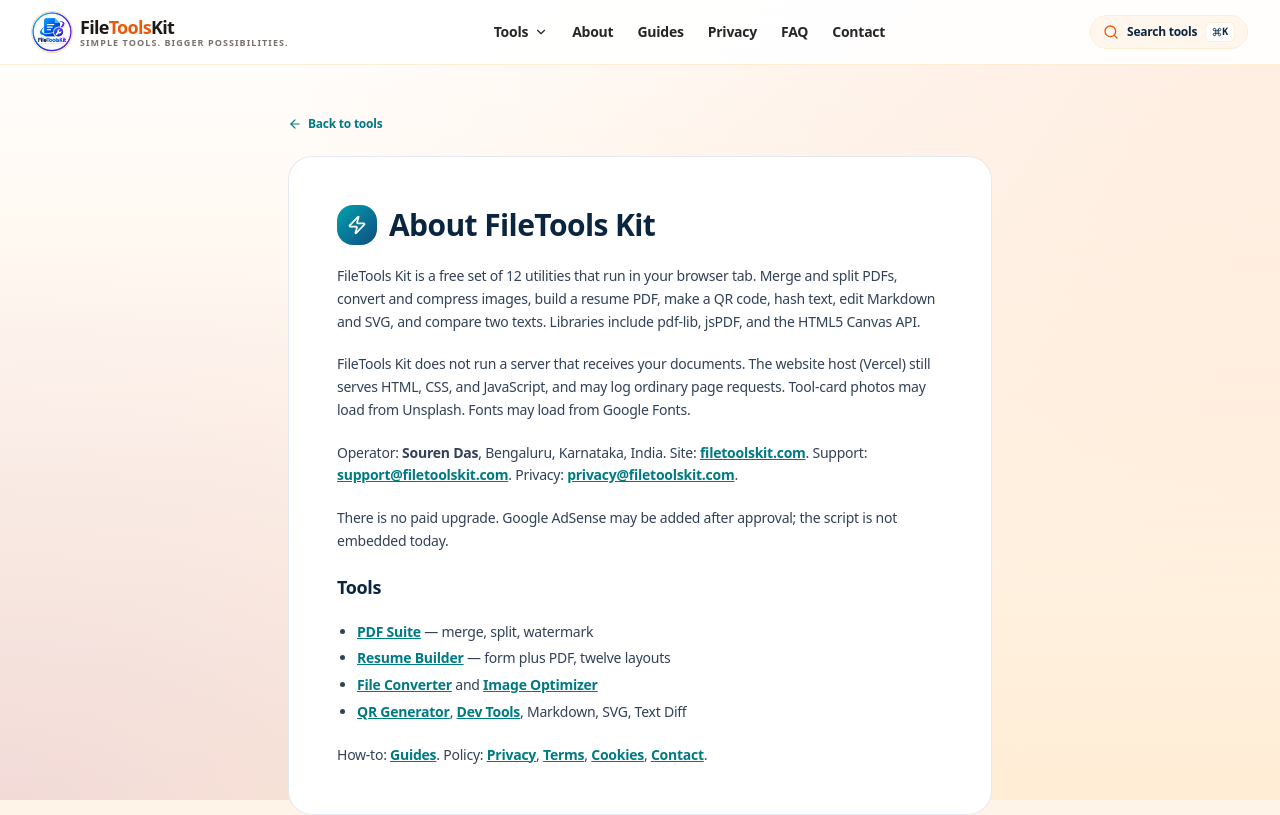
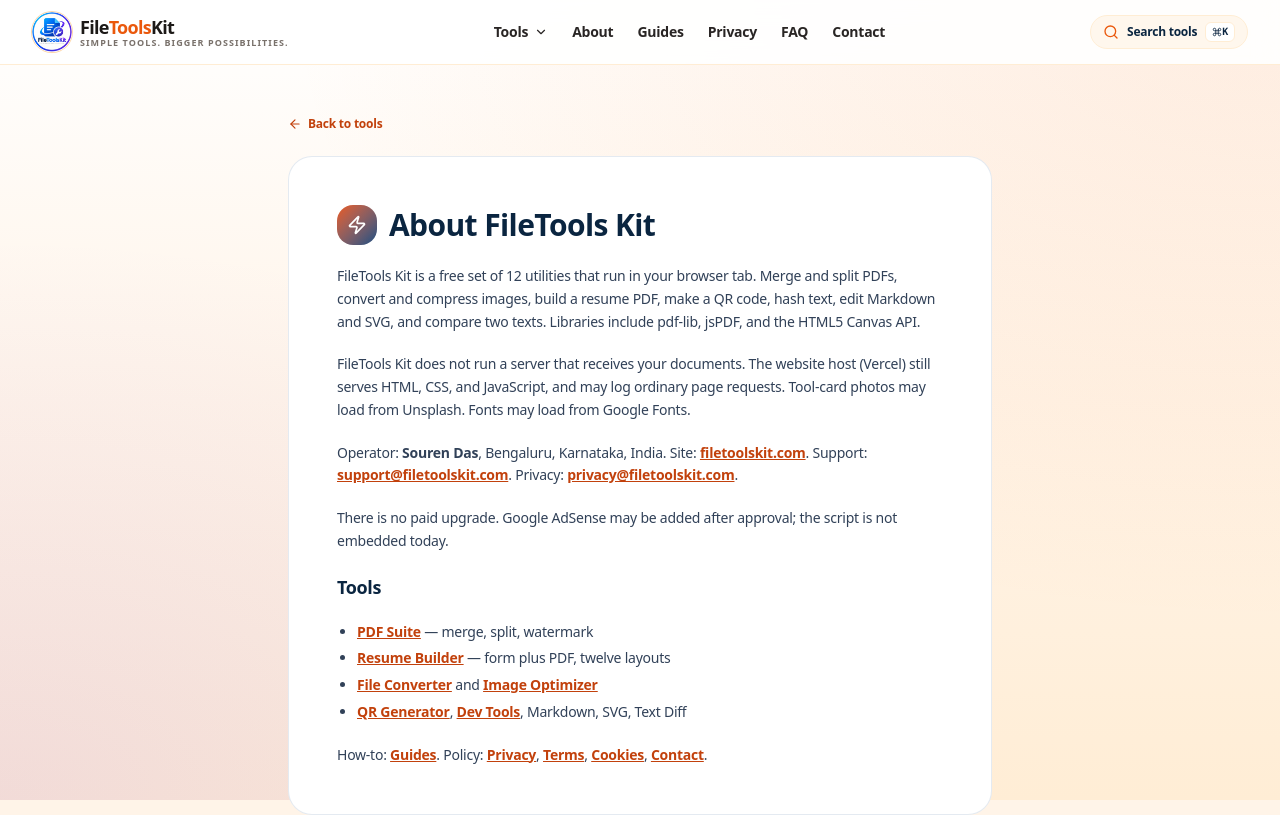
Before and after one commit to Sourendas/OmniCraft-Studio, a React (Vite) app: page /about in a window 1280 px wide. Shown: the top 815 px of the page. Built offline with nearby package versions, Linux system fonts and the light colour scheme.

Commit message:
Citrus theme on 404, About, Guides, and A/B debug panel

```diff
--- a/src/experiments/AbDebugPanel.tsx
+++ b/src/experiments/AbDebugPanel.tsx
@@ -23,14 +23,14 @@ export const AbDebugPanel: React.FC = () => {
       <p className="font-mono text-slate-500 break-all mb-2">visitor {getVisitorId()}</p>
       <ul className="space-y-2 mb-3">
         {Object.values(EXPERIMENTS).map((exp) => (
-          <li key={exp.id} className="rounded-xl bg-[#F4F8FA] p-2">
+          <li key={exp.id} className="rounded-xl bg-[#FFF7ED] p-2">
             <div className="font-black text-[#0A2540]">{exp.id}</div>
             <div>{exp.enabled ? 'on' : 'off'} · {assignments[exp.id]?.variant ?? 'unassigned'} ({assignments[exp.id]?.source ?? '—'})</div>
           </li>
         ))}
       </ul>
       <pre className="bg-slate-50 border border-slate-200 rounded-xl p-2 overflow-auto text-[10px]">{JSON.stringify(summary, null, 2)}</pre>
-      <button type="button" onClick={() => { clearAbState(); window.location.reload(); }} className="mt-2 text-[#007A82] font-bold">Reset assignment</button>
+      <button type="button" onClick={() => { clearAbState(); window.location.reload(); }} className="mt-2 text-[#C2410C] font-bold">Reset assignment</button>
     </div>
   );
 };
--- a/src/pages/About.tsx
+++ b/src/pages/About.tsx
@@ -5,28 +5,28 @@ import { ArrowLeft, Zap } from 'lucide-react';
 export const AboutPage: React.FC = () => {
   return (
     <div className="relative z-10 max-w-3xl mx-auto px-4 sm:px-6 lg:px-8 py-12">
-      <Link to="/" className="inline-flex items-center gap-1.5 text-xs font-black text-[#007A82] hover:text-[#00A3AD] mb-6">
+      <Link to="/" className="inline-flex items-center gap-1.5 text-xs font-black text-[#C2410C] hover:text-[#EA580C] mb-6">
         <ArrowLeft className="w-3.5 h-3.5" /> Back to tools
       </Link>
       <div className="rounded-3xl bg-white border border-slate-200/90 p-8 sm:p-12 space-y-5 text-slate-700 text-sm leading-relaxed">
         <div className="flex items-center gap-3">
-          <div className="w-10 h-10 rounded-2xl bg-gradient-to-br from-[#00A3AD] to-[#0F4C81] flex items-center justify-center">
+          <div className="w-10 h-10 rounded-2xl bg-gradient-to-br from-[#EA580C] to-[#0F4C81] flex items-center justify-center">
             <Zap className="w-5 h-5 text-white" />
           </div>
           <h1 className="text-2xl sm:text-3xl font-black text-[#0A2540]">About FileTools Kit</h1>
         </div>
         <p>FileTools Kit is a free set of 12 utilities that run in your browser tab. Merge and split PDFs, convert and compress images, build a resume PDF, make a QR code, hash text, edit Markdown and SVG, and compare two texts. Libraries include pdf-lib, jsPDF, and the HTML5 Canvas API.</p>
         <p>FileTools Kit does not run a server that receives your documents. The website host (Vercel) still serves HTML, CSS, and JavaScript, and may log ordinary page requests. Tool-card photos may load from Unsplash. Fonts may load from Google Fonts.</p>
-        <p>Operator: <strong>Souren Das</strong>, Bengaluru, Karnataka, India. Site: <a className="text-[#007A82] underline font-bold" href="https://www.filetoolskit.com">filetoolskit.com</a>. Support: <a className="text-[#007A82] underline font-bold" href="mailto:support@filetoolskit.com">support@filetoolskit.com</a>. Privacy: <a className="text-[#007A82] underline font-bold" href="mailto:privacy@filetoolskit.com">privacy@filetoolskit.com</a>.</p>
+        <p>Operator: <strong>Souren Das</strong>, Bengaluru, Karnataka, India. Site: <a className="text-[#C2410C] underline font-bold" href="https://www.filetoolskit.com">filetoolskit.com</a>. Support: <a className="text-[#C2410C] underline font-bold" href="mailto:support@filetoolskit.com">support@filetoolskit.com</a>. Privacy: <a className="text-[#C2410C] underline font-bold" href="mailto:privacy@filetoolskit.com">privacy@filetoolskit.com</a>.</p>
         <p>There is no paid upgrade. Google AdSense may be added after approval; the script is not embedded today.</p>
         <h2 className="text-lg font-black text-[#0A2540]">Tools</h2>
         <ul className="list-disc pl-5 space-y-1">
-          <li><Link className="text-[#007A82] underline font-bold" to="/pdf-suite">PDF Suite</Link> — merge, split, watermark</li>
-          <li><Link className="text-[#007A82] underline font-bold" to="/resume-builder">Resume Builder</Link> — form plus PDF, twelve layouts</li>
-          <li><Link className="text-[#007A82] underline font-bold" to="/file-converter">File Converter</Link> and <Link className="text-[#007A82] underline font-bold" to="/image-optimizer">Image Optimizer</Link></li>
-          <li><Link className="text-[#007A82] underline font-bold" to="/qr-generator">QR Generator</Link>, <Link className="text-[#007A82] underline font-bold" to="/dev-tools">Dev Tools</Link>, Markdown, SVG, Text Diff</li>
+          <li><Link className="text-[#C2410C] underline font-bold" to="/pdf-suite">PDF Suite</Link> — merge, split, watermark</li>
+          <li><Link className="text-[#C2410C] underline font-bold" to="/resume-builder">Resume Builder</Link> — form plus PDF, twelve layouts</li>
+          <li><Link className="text-[#C2410C] underline font-bold" to="/file-converter">File Converter</Link> and <Link className="text-[#C2410C] underline font-bold" to="/image-optimizer">Image Optimizer</Link></li>
+          <li><Link className="text-[#C2410C] underline font-bold" to="/qr-generator">QR Generator</Link>, <Link className="text-[#C2410C] underline font-bold" to="/dev-tools">Dev Tools</Link>, Markdown, SVG, Text Diff</li>
         </ul>
-        <p>How-to: <Link to="/guides" className="text-[#007A82] underline font-bold">Guides</Link>. Policy: <Link to="/privacy" className="text-[#007A82] underline font-bold">Privacy</Link>, <Link to="/terms" className="text-[#007A82] underline font-bold">Terms</Link>, <Link to="/cookie-policy" className="text-[#007A82] underline font-bold">Cookies</Link>, <Link to="/contact" className="text-[#007A82] underline font-bold">Contact</Link>.</p>
+        <p>How-to: <Link to="/guides" className="text-[#C2410C] underline font-bold">Guides</Link>. Policy: <Link to="/privacy" className="text-[#C2410C] underline font-bold">Privacy</Link>, <Link to="/terms" className="text-[#C2410C] underline font-bold">Terms</Link>, <Link to="/cookie-policy" className="text-[#C2410C] underline font-bold">Cookies</Link>, <Link to="/contact" className="text-[#C2410C] underline font-bold">Contact</Link>.</p>
       </div>
     </div>
   );
--- a/src/pages/Guides.tsx
+++ b/src/pages/Guides.tsx
@@ -5,17 +5,17 @@ import { GUIDES } from '../data/guides';
 
 export const GuidesPage: React.FC = () => (
   <div className="relative z-10 max-w-4xl mx-auto px-4 py-12">
-    <Link to="/" className="inline-flex items-center gap-1.5 text-xs font-black text-[#007A82] mb-6"><ArrowLeft className="w-3.5 h-3.5" /> Back to tools</Link>
+    <Link to="/" className="inline-flex items-center gap-1.5 text-xs font-black text-[#C2410C] mb-6"><ArrowLeft className="w-3.5 h-3.5" /> Back to tools</Link>
     <div className="rounded-3xl bg-white border border-slate-200 p-8 space-y-6">
       <h1 className="text-2xl sm:text-3xl font-black text-[#0A2540]">How to merge PDFs and convert images</h1>
       <p className="text-sm text-slate-700 font-medium">Step-by-step guides for merging and splitting PDFs, converting PNG/JPG/WebP, compressing images, and building a resume PDF. Work still happens in this tab.</p>
       <ul className="grid gap-4">
         {GUIDES.map((g) => (
           <li key={g.slug}>
-            <Link to={`/guides/${g.slug}`} className="block p-5 rounded-2xl border border-slate-200 bg-[#F4F8FA] hover:bg-[#E6F8F9]">
+            <Link to={`/guides/${g.slug}`} className="block p-5 rounded-2xl border border-slate-200 bg-[#FFF7ED] hover:bg-[#FFEDD5]">
               <h2 className="font-black text-[#0A2540]">{g.title}</h2>
               <p className="text-sm text-slate-600 mt-1">{g.summary}</p>
-              <span className="inline-flex items-center gap-1 text-xs font-black text-[#007A82] mt-2">Read guide <ArrowRight className="w-3.5 h-3.5" /></span>
+              <span className="inline-flex items-center gap-1 text-xs font-black text-[#C2410C] mt-2">Read guide <ArrowRight className="w-3.5 h-3.5" /></span>
             </Link>
           </li>
         ))}
```
Also changed, not shown: src/pages/NotFoundPage.tsx (+11 -11 lines).
